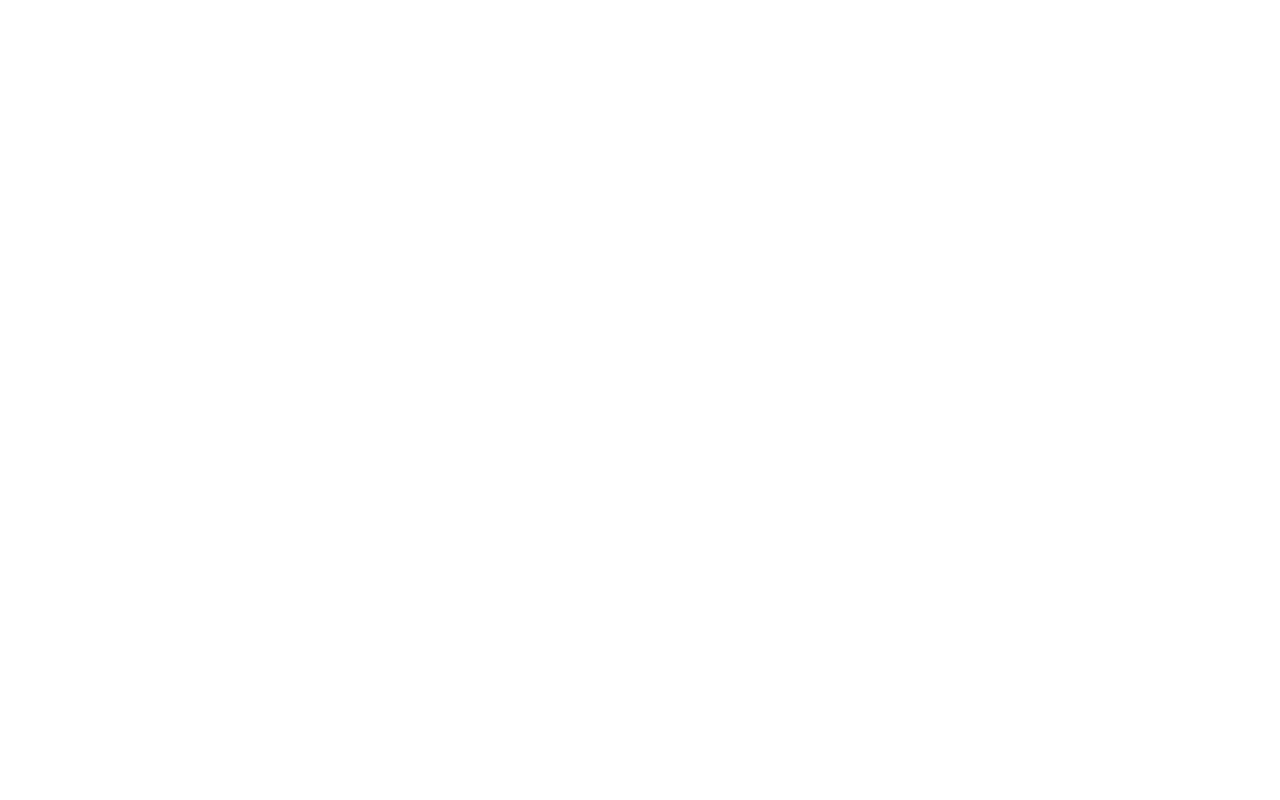
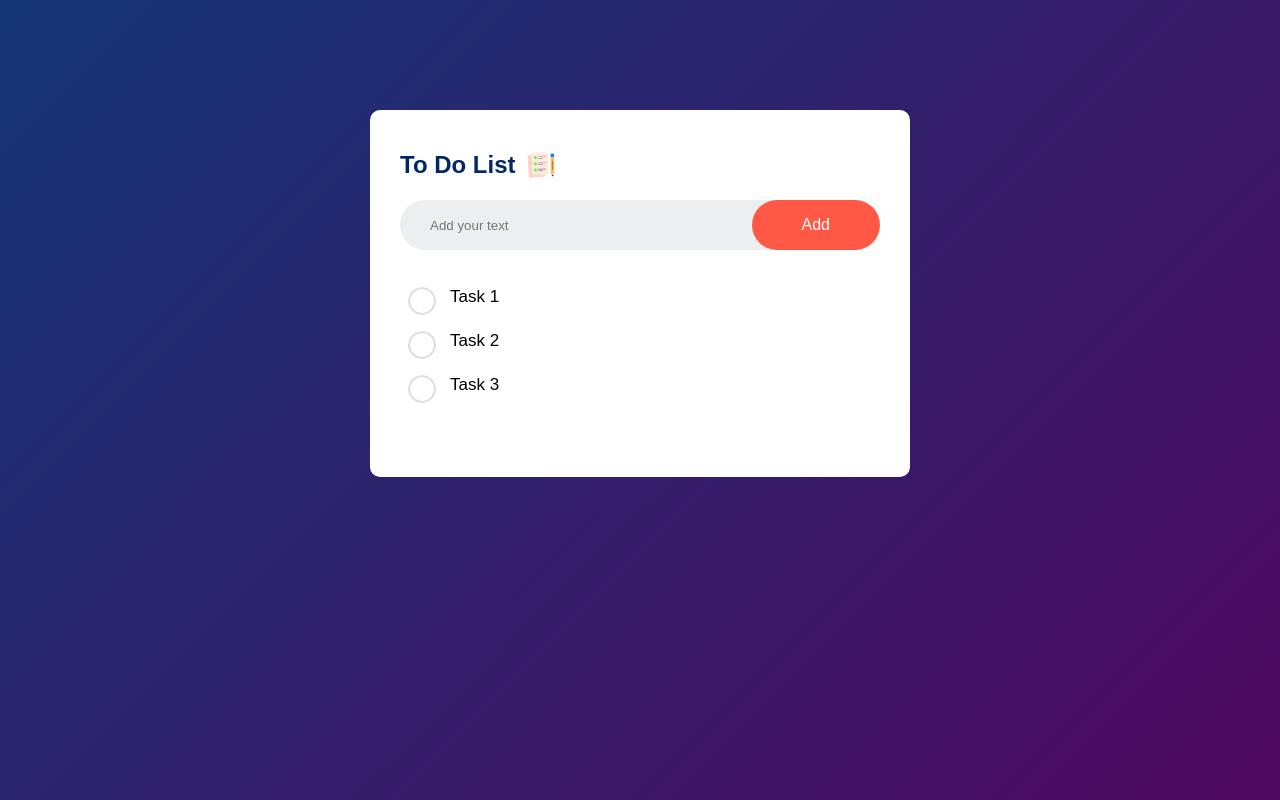
Before and after one commit to Darana-Henry/javascript-365, a plain HTML site: page to-do-list/index.html in a window 1280 px wide. Drawn offline with Linux system fonts and the light colour scheme.

Commit message:
ToDo List - UI Creation Phase 1

```diff
--- a/to-do-list/index.html
+++ b/to-do-list/index.html
@@ -9,6 +9,20 @@
 </head>
 
 <body>
+    <div class="container">
+        <div class="to-do-app">
+            <h2>To Do List <img src="images/icon.png" alt=""> </h2>
+            <div class="row">
+                <input type="text" name="" id="input-box" placeholder="Add your text">
+                <button>Add</button>
+            </div>
+            <ul id="list-container">
+                <li>Task 1</li>
+                <li>Task 2</li>
+                <li>Task 3</li>
+            </ul>
+        </div>
+    </div>
     <script src="script.js"></script>
 </body>
 
--- a/to-do-list/style.css
+++ b/to-do-list/style.css
@@ -4,3 +4,84 @@
     font-family: 'Poppins', sans-serif;
     box-sizing: border-box;
 }
+
+.container {
+    width: 100%;
+    min-height: 100vh;
+    background: linear-gradient(135deg, #153677, #4e085f);
+    padding: 10px;
+}
+
+.to-do-app {
+    width: 100%;
+    max-width: 540px;
+    background: #fff;
+    margin: 100px auto 20px;
+    padding: 40px 30px 70px;
+    border-radius: 10px;
+}
+
+.to-do-app h2 {
+    color: #022765;
+    display: flex;
+    align-items: center;
+    margin-bottom: 20px;
+
+}
+
+.to-do-app h2 img {
+    width: 30px;
+    margin-left: 10px;
+}
+
+.row {
+    display: flex;
+    align-items: center;
+    justify-content: space-between;
+    background: #edeef0;
+    border-radius: 30px;
+    padding-left: 20px;
+    margin-bottom: 25px;
+}
+
+input {
+    flex: 1;
+    border: none;
+    outline: none;
+    background: transparent;
+    padding: 10px;
+    font-weight: 14px;
+}
+
+button {
+    border: none;
+    outline: none;
+    padding: 16px 50px;
+    background: #ff5945;
+    color: #fff;
+    font-size: 16px;
+    cursor: pointer;
+    border-radius: 40px;
+}
+
+ul li {
+    list-style: none;
+    font-size: 17px;
+    padding: 12px 8px 12px 50px;
+    user-select: none;
+    cursor: pointer;
+    position: relative;
+}
+
+ul li::before {
+    content: '';
+    position: absolute;
+    height: 28px;
+    width: 28px;
+    border-radius: 50%;
+    background-image: url(images/unchecked.png);
+    background-size: cover;
+    background-position: center;
+    top: 12px;
+    left: 8px;
+}
```
